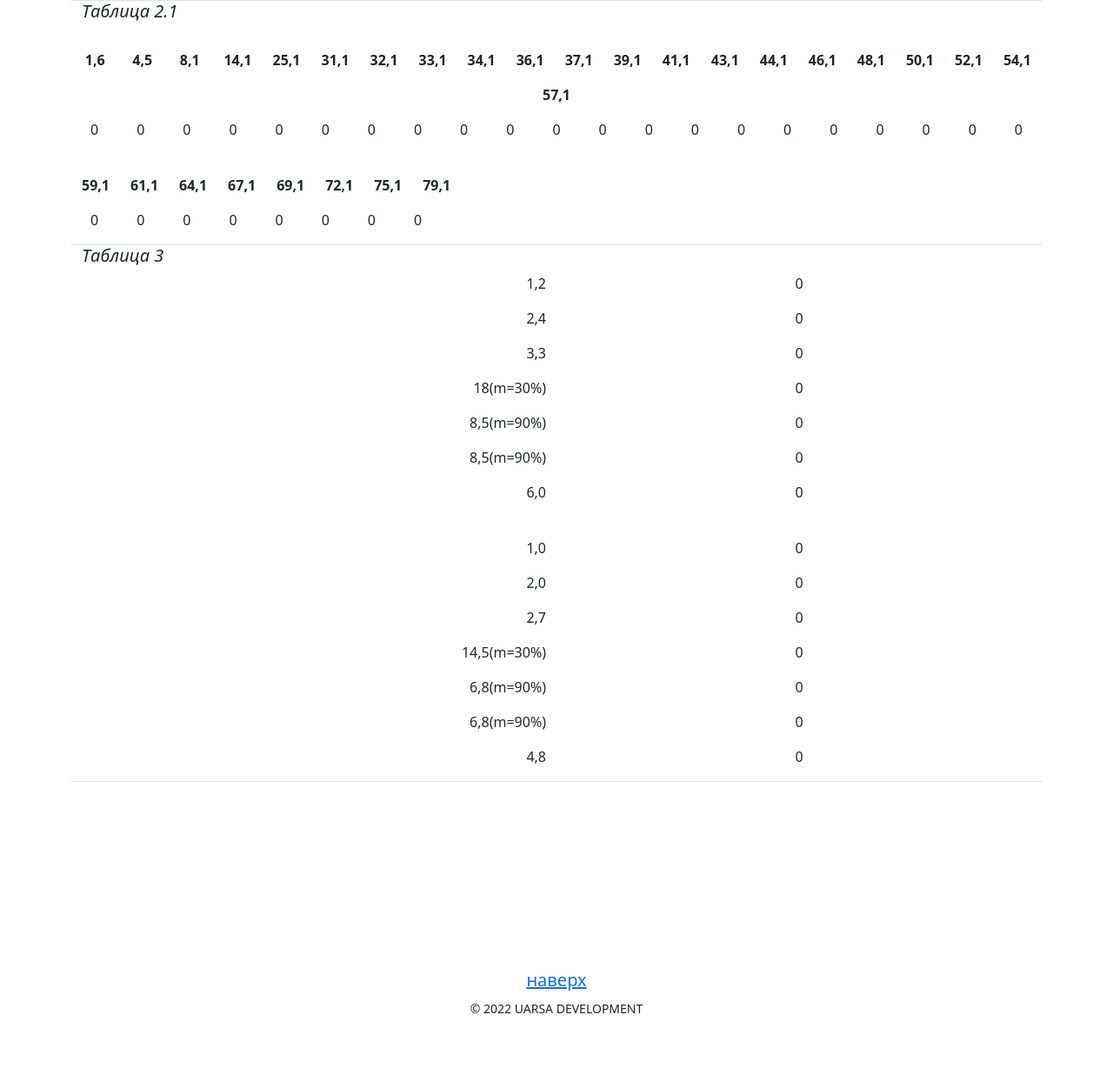
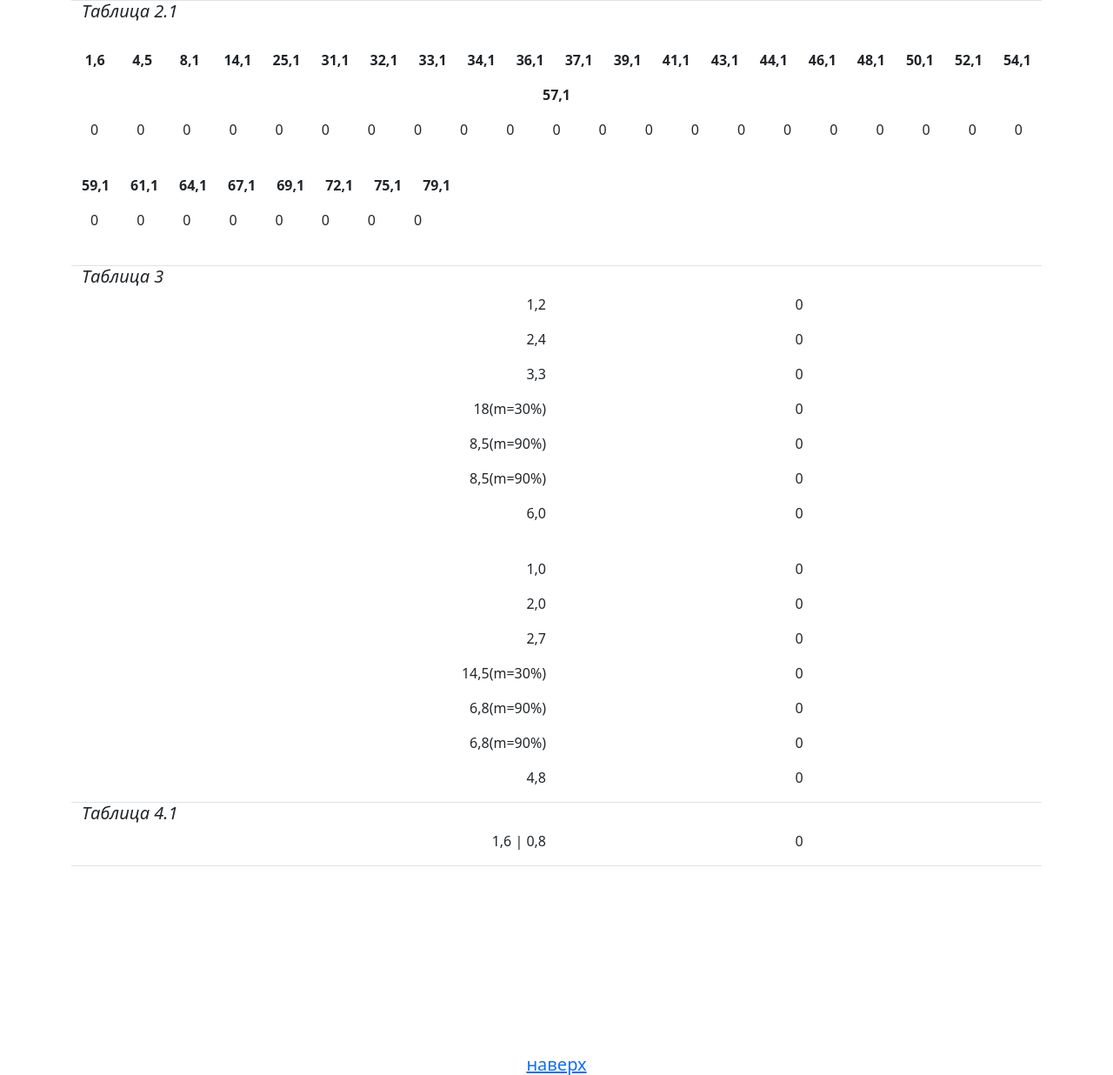
Before and after one commit to familoff/volna-r170, a Flask app: page / in a window 1280 px wide. Shown: the part 1398-2634 px from the top of the page at 87% size. Before the commit the page ends 2563 px from the top, so only its background shows below. Run offline with Flask 2, Linux system fonts and the light colour scheme.

Commit message:
Update index.html

```diff
--- a/templates/index.html
+++ b/templates/index.html
@@ -362,6 +362,8 @@
       {% endfor %}
     </div>
 
+    <br>
+
   </div><!--cont bord-->
 
   <div class="container border-bottom">
@@ -496,10 +498,30 @@
       </div>
     </div>
 
+  </div><!--cont bord-->
+
+  <div class="container border-bottom">
+
+    <h5><i>Таблица 4.1</i></h5>
+
+    <div class="row">
+      <div class="col">
+        <p align="right">1,6 | 0,8</p>
+      </div>
+      <div class="col">
+        <p align="center">{{ tab_4_1[1] }}</p>
+      </div>
+    </div>
+
+
+
+
+
 
 
 
   </div><!--cont bord-->
+
 
 
 
```
